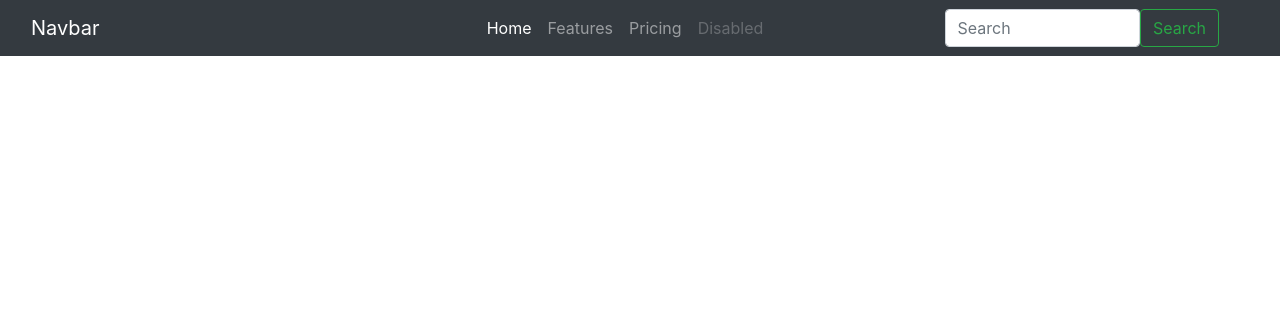
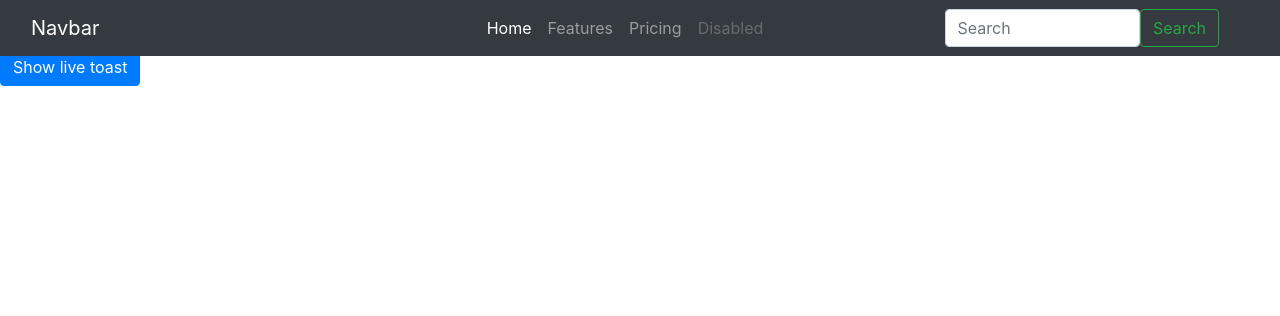
Before and after one commit to PAClement/Afpa_Formation, a PHP site: page / in a window 1280 px wide; the page is wider, and only the part inside the window is pictured. Shown: the top 316 px of that part. Run offline with PHP 8.4, Linux system fonts and the light colour scheme.

Commit message:
learn bootstrap

```diff
--- a/Tp_bootstrap/index.php
+++ b/Tp_bootstrap/index.php
@@ -16,10 +16,33 @@
 
     <?php include('includes/_header.php'); ?>
 
+    <button type="button" class="btn btn-primary mt-5" id="liveToastBtn">Show live toast</button>
 
+    <div aria-live="polite" aria-atomic="true" style="position: relative; min-height: 200px;">
+        <div id="liveToast" class="toast" style="position: absolute; top: 0; right: 0;">
+            <div class="toast-header">
+                <img src="..." class="rounded mr-2" alt="...">
+                <strong class="mr-auto">Bootstrap</strong>
+                <small>11 mins ago</small>
+                <button type="button" class="ml-2 mb-1 close" data-dismiss="toast" aria-label="Close">
+                    <span aria-hidden="true">&times;</span>
+                </button>
+            </div>
+            <div class="toast-body">
+                Hello, world! This is a toast message.
+            </div>
+        </div>
+    </div>
 
     <script src="assets/js/jquery.min.js"></script>
     <script src="assets/js/bootstrap.bundle.min.js"></script>
+    <script>
+        $("#liveToastBtn").click(function() {
+
+            $("#liveToast").toast("show");
+
+        });
+    </script>
 </body>
 
 </html>
```
